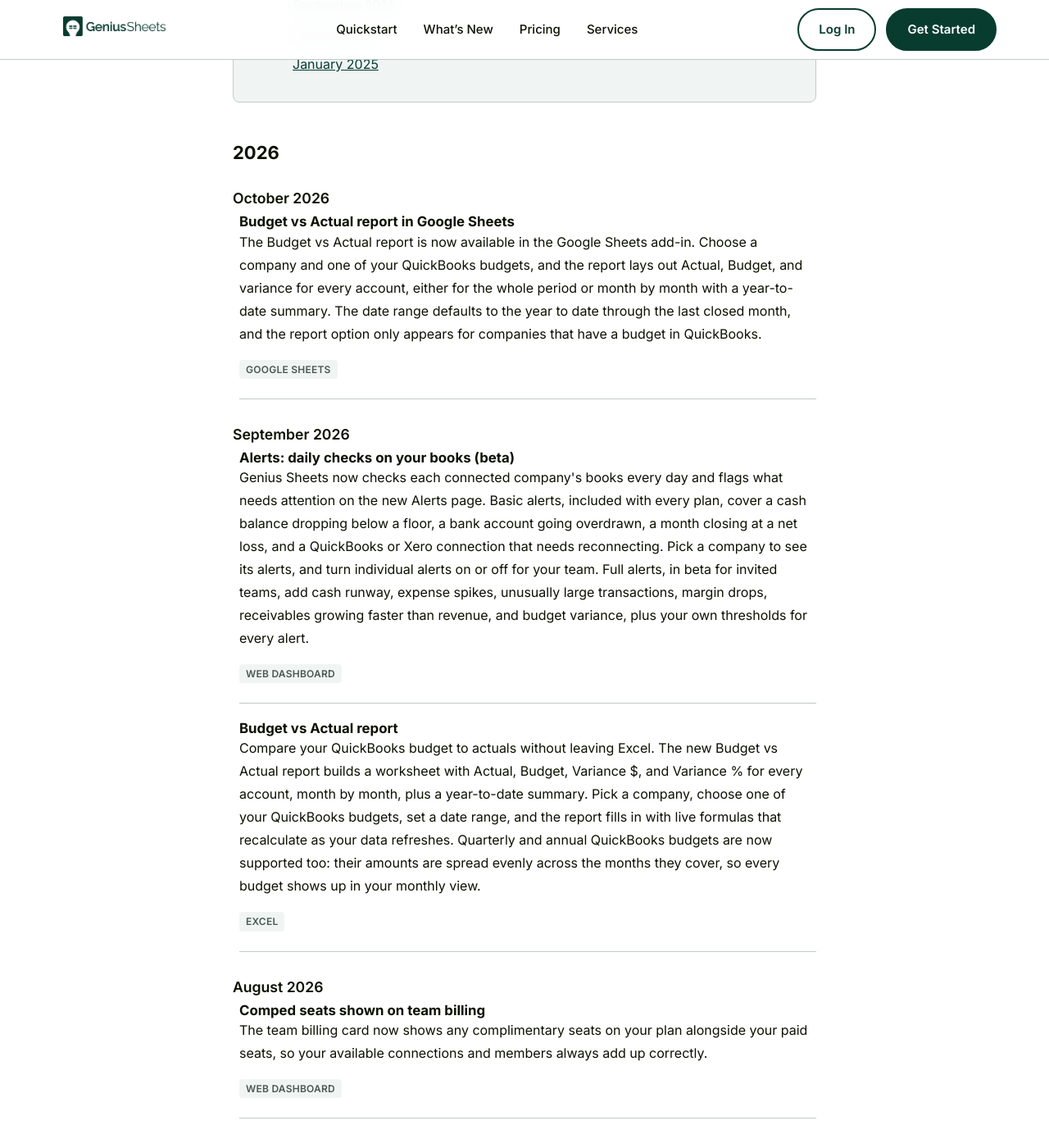
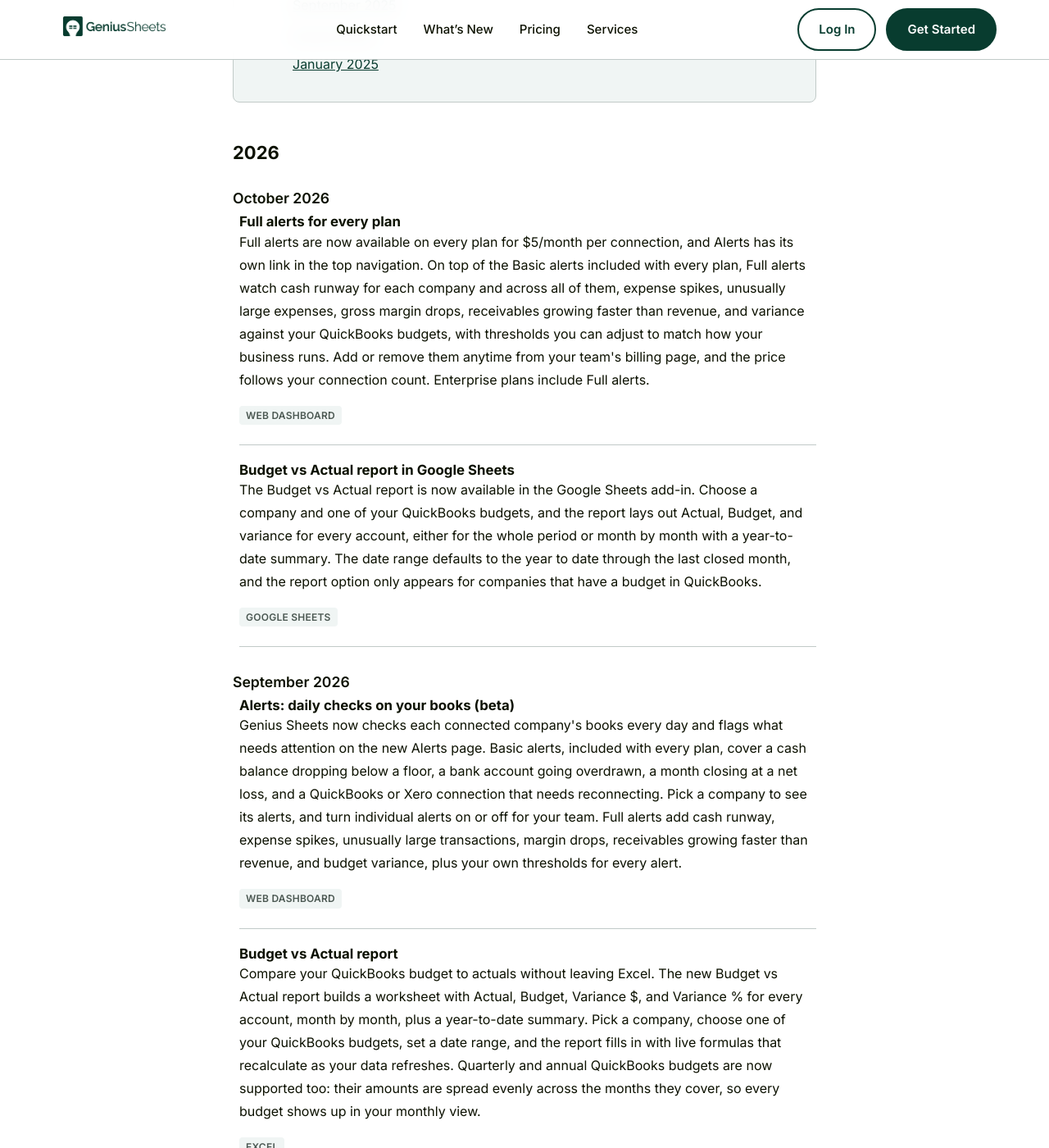
Before and after one commit to GeniusSheets/gs_site, a Jekyll site: the page built from whats-new.html, in a window 1280 px wide and 1400 px high, scrolled down 825 px. Shown: the whole window at 82% size. Built offline with Jekyll 4.4.1, drawn with Linux system fonts in a browser that asks for light colours.

Commit message:
What's New: Full alerts for every plan (Oct 2026)
Co-Authored-By: Claude Opus 5.5 (1M context) <noreply@anthropic.com>

```diff
--- a/_data/whats_new.json
+++ b/_data/whats_new.json
@@ -9,6 +9,13 @@
           "month": "October 2026",
           "id": "october-2026",
           "items": [
+            {
+              "title": "Full alerts for every plan",
+              "platforms": [
+                "Web dashboard"
+              ],
+              "body_html": "<p>Full alerts are now available on every plan for $5/month per connection, and Alerts has its own link in the top navigation. On top of the Basic alerts included with every plan, Full alerts watch cash runway for each company and across all of them, expense spikes, unusually large expenses, gross margin drops, receivables growing faster than revenue, and variance against your QuickBooks budgets, with thresholds you can adjust to match how your business runs. Add or remove them anytime from your team's billing page, and the price follows your connection count. Enterprise plans include Full alerts.</p>"
+            },
             {
               "title": "Budget vs Actual report in Google Sheets",
               "platforms": [
@@ -27,7 +34,7 @@
               "platforms": [
                 "Web dashboard"
               ],
-              "body_html": "<p>Genius Sheets now checks each connected company's books every day and flags what needs attention on the new Alerts page. Basic alerts, included with every plan, cover a cash balance dropping below a floor, a bank account going overdrawn, a month closing at a net loss, and a QuickBooks or Xero connection that needs reconnecting. Pick a company to see its alerts, and turn individual alerts on or off for your team. Full alerts, in beta for invited teams, add cash runway, expense spikes, unusually large transactions, margin drops, receivables growing faster than revenue, and budget variance, plus your own thresholds for every alert.</p>"
+              "body_html": "<p>Genius Sheets now checks each connected company's books every day and flags what needs attention on the new Alerts page. Basic alerts, included with every plan, cover a cash balance dropping below a floor, a bank account going overdrawn, a month closing at a net loss, and a QuickBooks or Xero connection that needs reconnecting. Pick a company to see its alerts, and turn individual alerts on or off for your team. Full alerts add cash runway, expense spikes, unusually large transactions, margin drops, receivables growing faster than revenue, and budget variance, plus your own thresholds for every alert.</p>"
             },
             {
               "title": "Budget vs Actual report",
```
Also changed, not shown: whats_new.md (+6 -1 lines).
